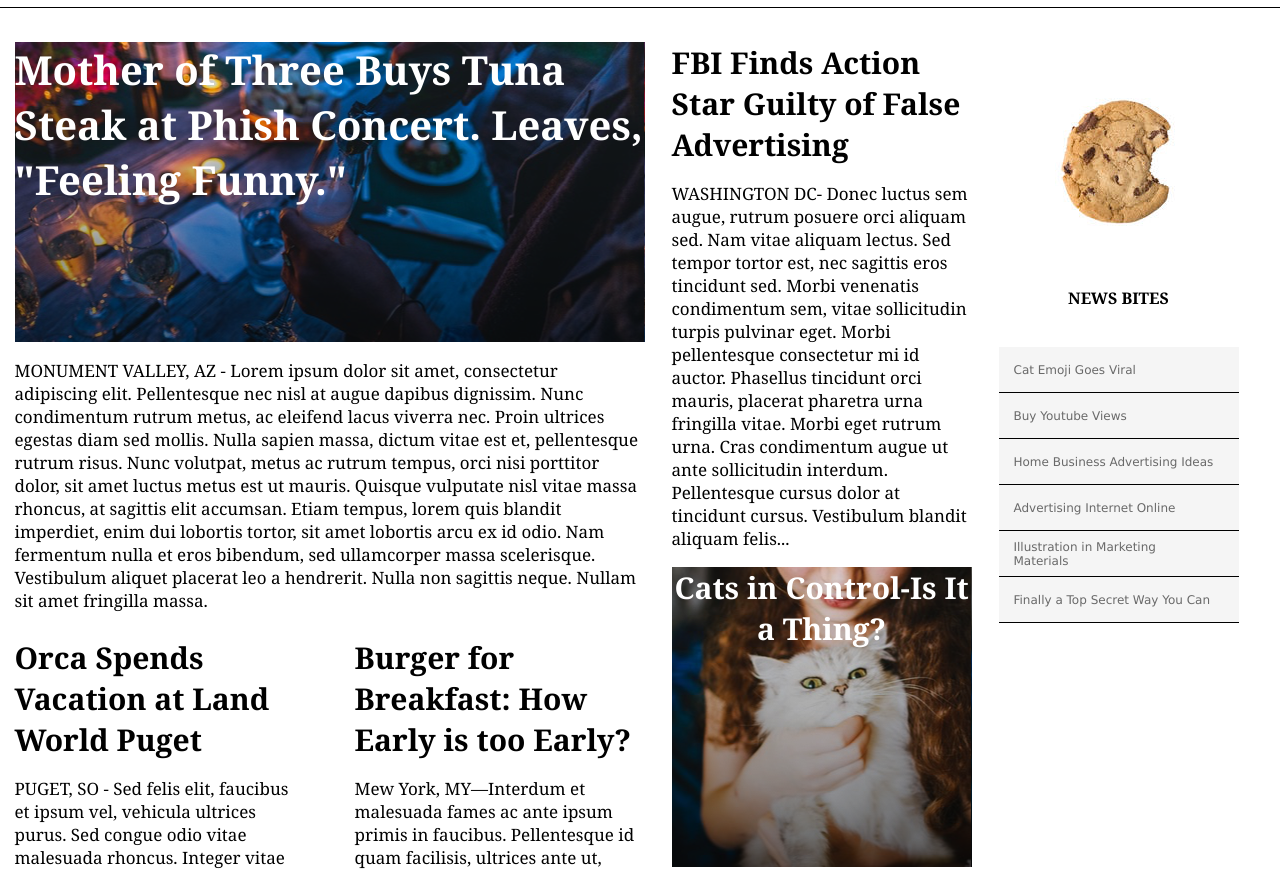
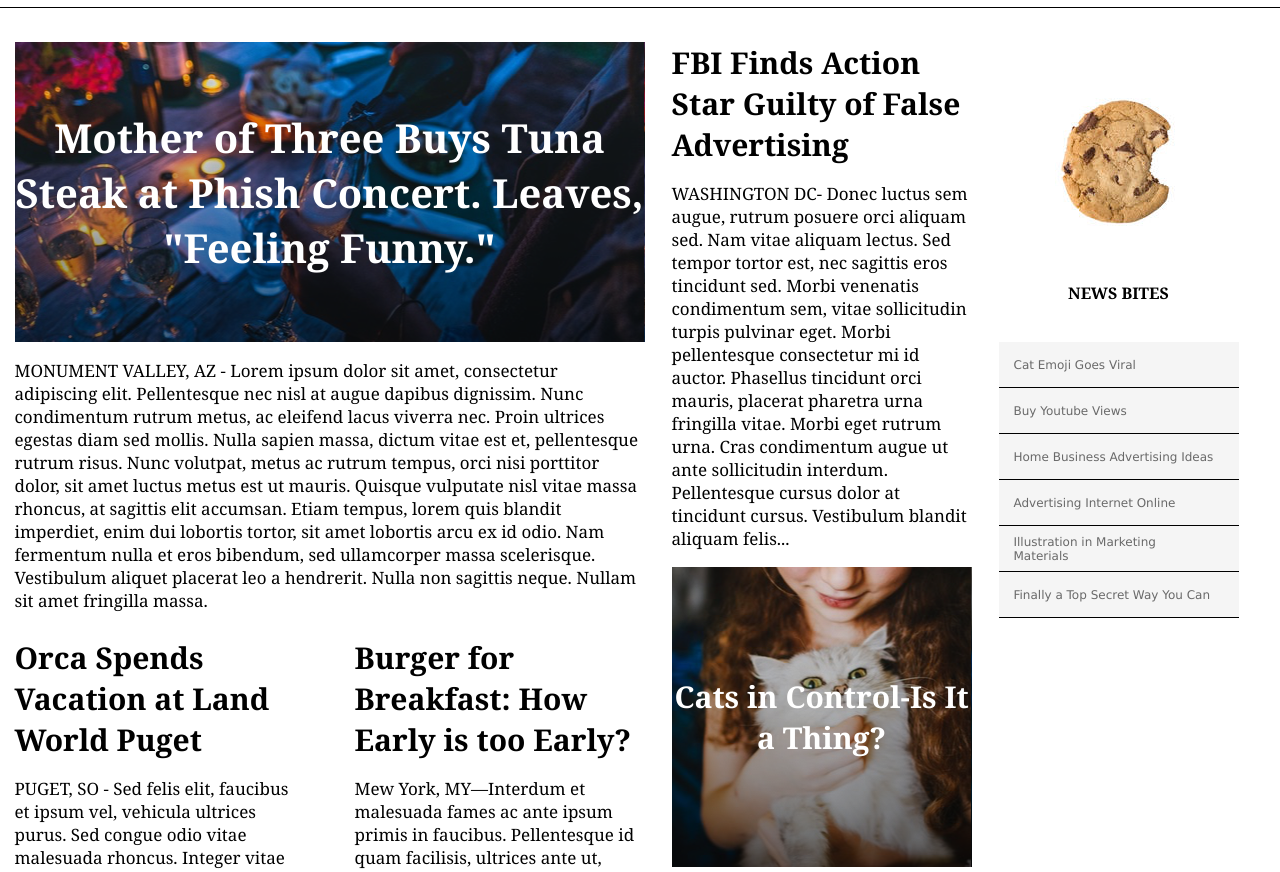
Before and after one commit to seekingshell/MyTimes, a plain HTML site: page index.html in a window 1280 px wide. Shown: the part 73-945 px from the top of the page. Drawn offline with Linux system fonts and the light colour scheme.

Commit message:
clean up

```diff
--- a/index.html
+++ b/index.html
@@ -74,7 +74,7 @@
       <!-- Third Column -->
       <div class="column-small">
         <!-- News Bites Cookie -->
-        <span class="image-news-bite"><img src="./resources/images/img-news-bite.png" alt=""></span>
+        <img src="./resources/images/img-news-bite.png" alt="">
         <span class="news-bites-headline">NEWS BITES</span>
         <span class="news-bites-box">
           <span class="news-bites-box-item">Cat Emoji Goes Viral</span>
--- a/resources/css/style.css
+++ b/resources/css/style.css
@@ -115,19 +115,17 @@ main {
   font-size: 40px;
 }
 
-.story-image-main {
-  display: flex;
-  background: url("../images/img-story-main.png");
-  height: 300px;
+.story-image-main, .story-image-earth, .story-image-camera, .story-image-cat {
+  display: inline-flex;
+  align-items: center;
+  justify-content: center;
+  text-align: center;
   color: white;
 }
 
-.story-image-earth, .story-image-camera, .story-image-cat {
-  display: inline-flex;
-  //align-items: center;
-  justify-content: center;
-  text-align: center;
-  color: white;
+.story-image-main {
+  background: url("../images/img-story-main.png");
+  height: 300px;
 }
 
 .story-image-earth {
```
